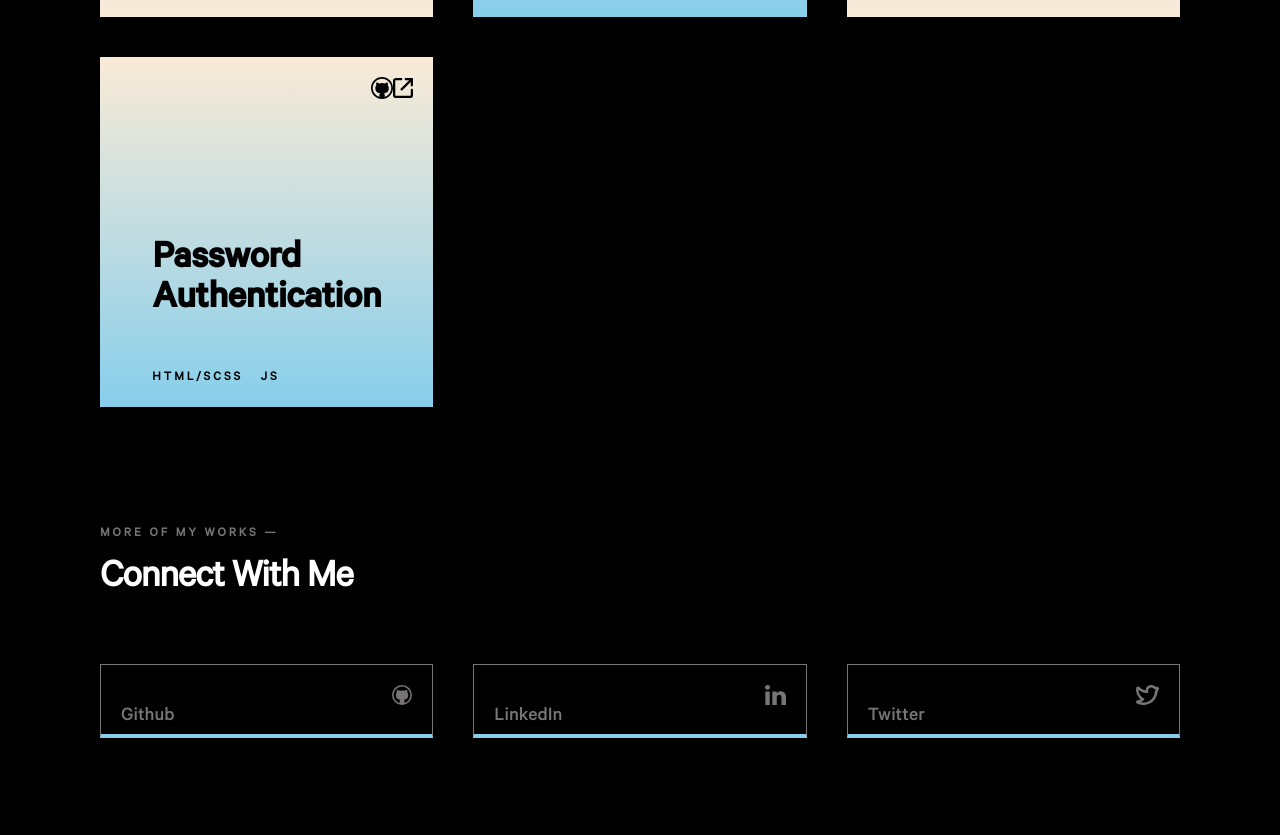
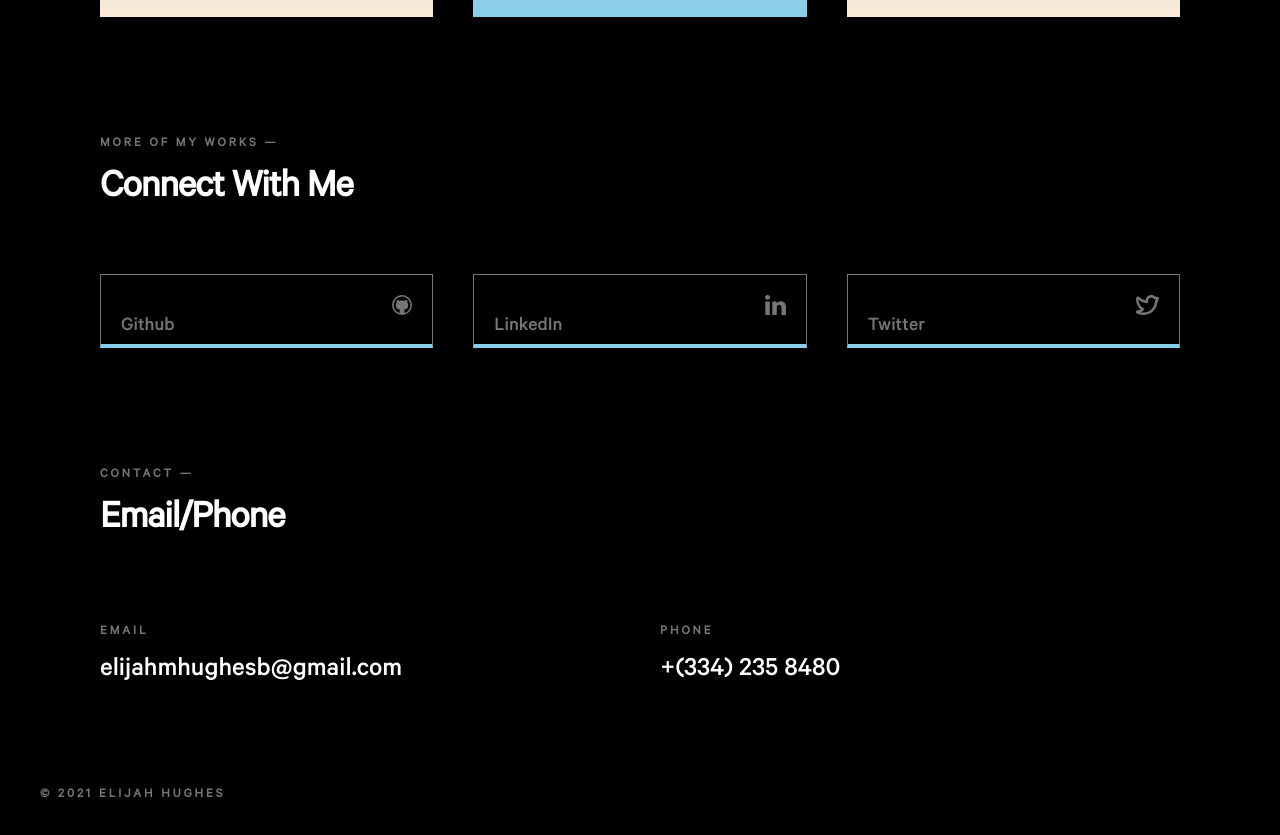
Before and after one commit to elijah-dev-co/elijah-dev-co.github.io, a plain HTML site: page Website/dist/index.html in a window 1280 px wide. Shown: the part 1330-2165 px from the top of the page. Drawn offline with nearby package versions, Linux system fonts and the light colour scheme; files whose address does not match are found by name.

Commit message:
Update index.html

```diff
--- a/Website/dist/index.html
+++ b/Website/dist/index.html
@@ -86,15 +86,7 @@
                         <div class="project-box__content">
                            <h3 class="heading-3 mb-l">Website<br>Code</h3>
                            <h5 class="heading-5">HTML/SCSS &nbsp; JS</h5>
-                        </div>
-                     </div>
-                     <div class="project-box">
-                        <div class="project-box__link"> <a href="https://github.com/elijah-dev-co" target="_blank" rel="noopener noreferrer"><img src="github.a1bad59c.svg" alt="github logo"></a> <a href="https://github.com/elijah-dev-co" target="_blank" rel="noopener noreferrer"><img src="link.66854e8a.svg" alt="link icon"></a> </div>
-                        <div class="project-box__content">
-                           <h3 class="heading-3 mb-l">Password<br>Authentication</h3>
-                           <h5 class="heading-5">HTML/SCSS &nbsp; JS</h5>
-                        </div>
-                     </div>
+                        </div
                   </div>
                </section>
                <section class="web">
```
